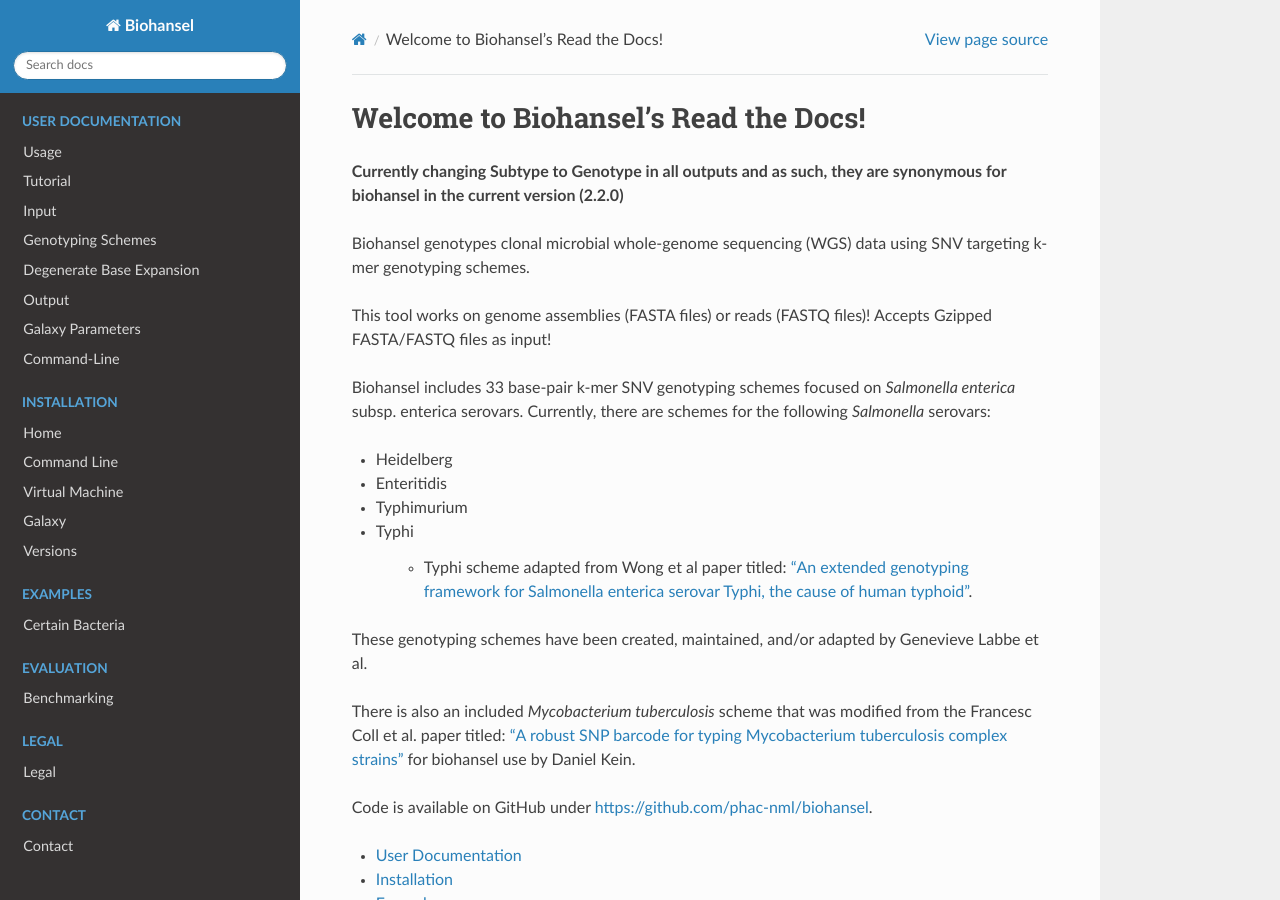
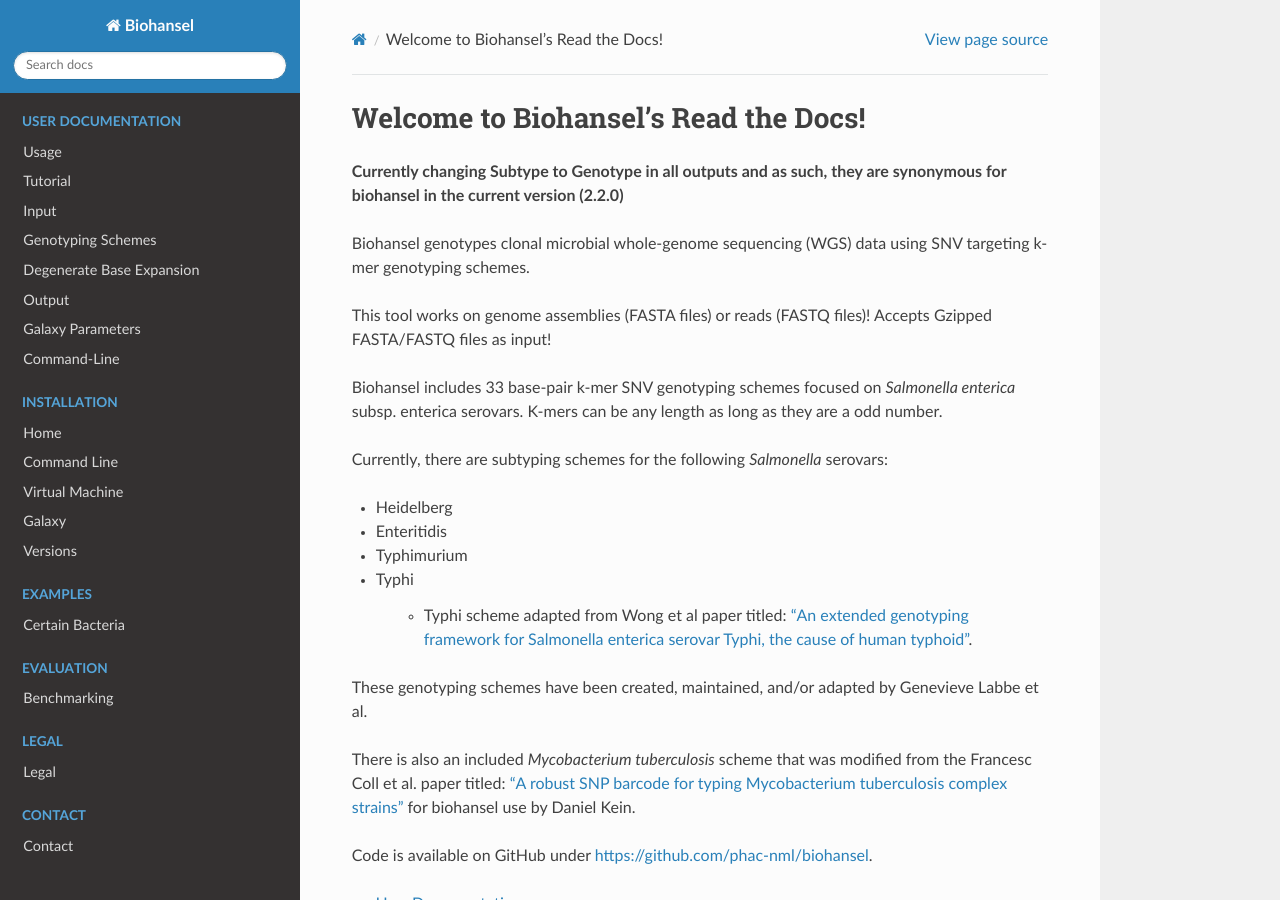
Before and after one commit to phac-nml/biohansel, a Sphinx documentation site: the page built from docs/source/index.rst, in a window 1280 px wide and 900 px high. Built offline with Sphinx 7.4.7 and the Read the Docs theme 2.0.0, drawn with Linux system fonts in a browser that asks for light colours.

Commit message:
Update index.rst

```diff
--- a/docs/source/index.rst
+++ b/docs/source/index.rst
@@ -12,8 +12,9 @@ Biohansel genotypes clonal microbial whole-genome sequencing (WGS) data using SN
 
 This tool works on genome assemblies (FASTA files) or reads (FASTQ files)! Accepts Gzipped FASTA/FASTQ files as input!
 
-Biohansel includes 33 base-pair k-mer SNV genotyping schemes focused on *Salmonella enterica* subsp. enterica serovars.
-Currently, there are schemes for the following *Salmonella* serovars:
+Biohansel includes 33 base-pair k-mer SNV genotyping schemes focused on *Salmonella enterica* subsp. enterica serovars. K-mers can be any length as long as they are a odd number.
+
+Currently, there are subtyping schemes for the following *Salmonella* serovars:
 
 - Heidelberg
 
```
